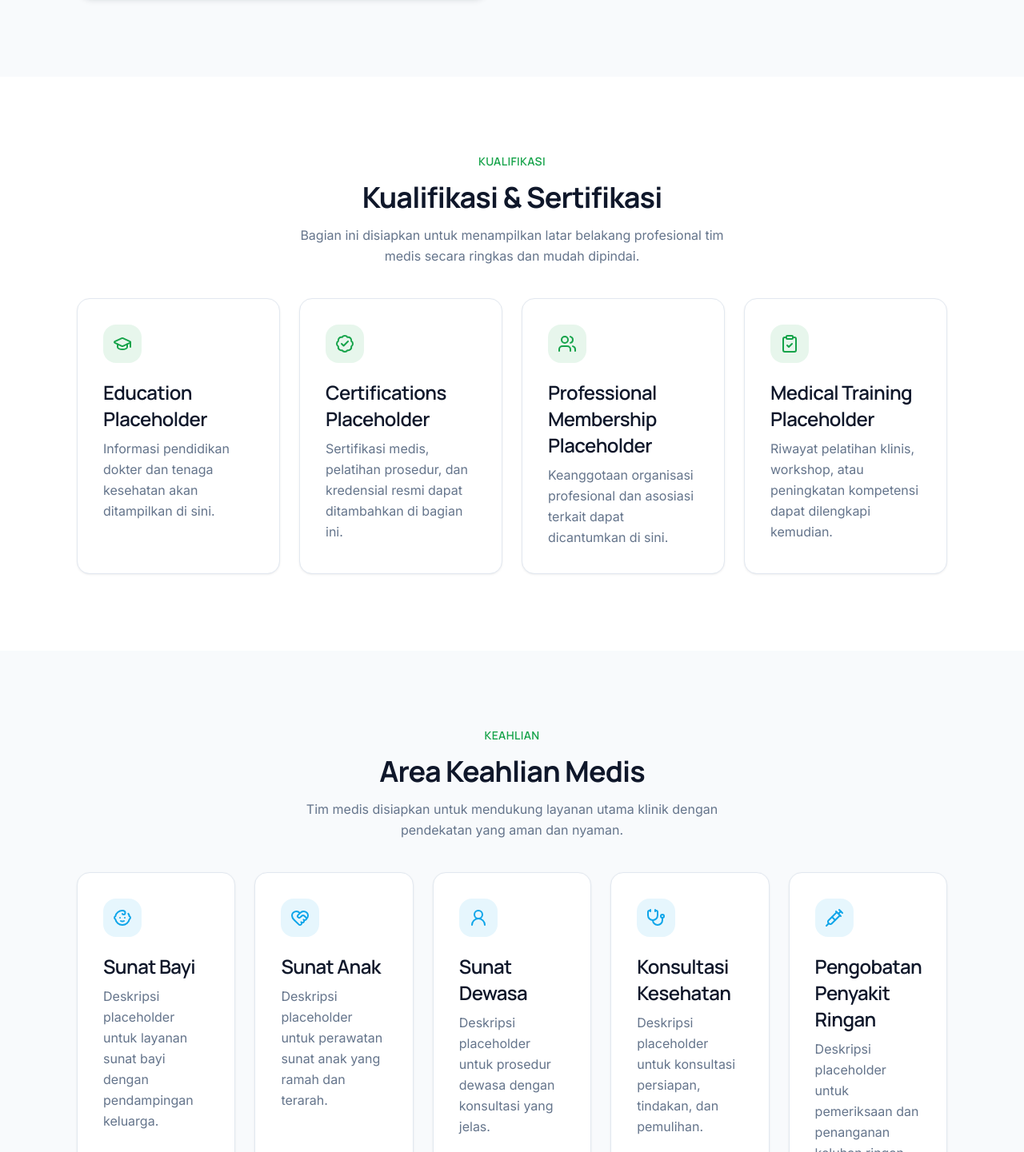
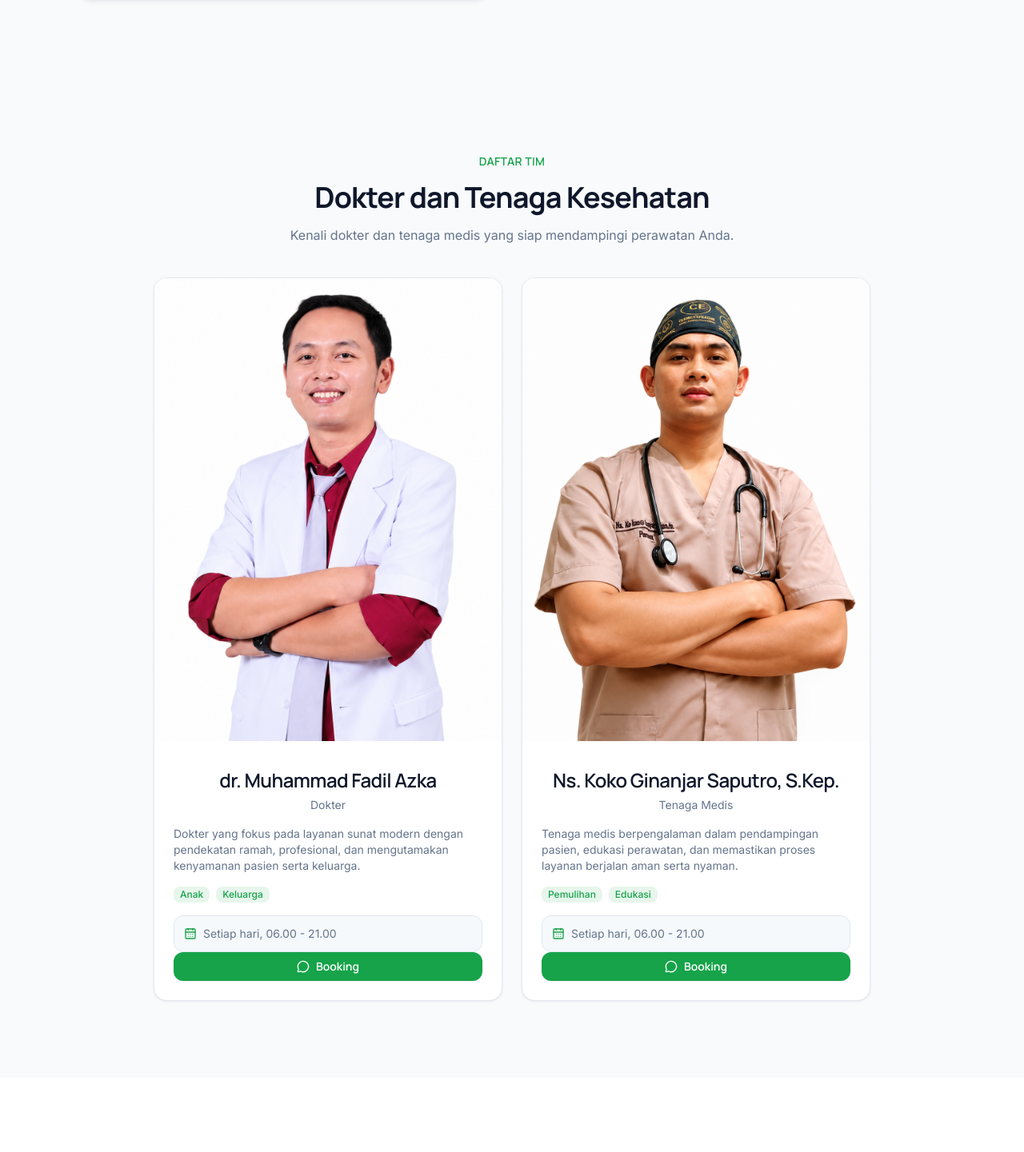
Before and after one commit to kenzonuts/home-medici, a Next.js app: page /tim-medis in a window 1280 px wide. Shown: the part 809-2250 px from the top of the page at 80% size. Built offline with nearby package versions, Linux system fonts and the light colour scheme; no server answers.

Commit message:
create 2 card dr

```diff
--- a/app/page.tsx
+++ b/app/page.tsx
@@ -3,6 +3,7 @@ import {
   ClinicLocation,
   GalleryPreview,
   HeroSection,
+  MedicalTeamPreview,
   ServicesPreview,
   Testimonials,
   WhyChooseUs,
@@ -14,6 +15,7 @@ export default function HomePage() {
       <HeroSection />
       <ServicesPreview />
       <WhyChooseUs />
+      <MedicalTeamPreview />
       <GalleryPreview />
       <Testimonials />
       <BookingSection />
--- a/app/tim-medis/page.tsx
+++ b/app/tim-medis/page.tsx
@@ -2,6 +2,7 @@ import type { Metadata } from "next";
 
 import {
   ExpertiseAreas,
+  MedicalTeamGrid,
   Qualifications,
   TeamAppointmentCta,
   TeamIntroduction,
@@ -28,6 +29,7 @@ export default function MedicalTeamPage() {
         breadcrumbs={header.breadcrumbs}
       />
       <TeamIntroduction />
+      <MedicalTeamGrid />
       <Qualifications />
       <ExpertiseAreas />
       <WhyChooseMedicalTeam />
--- /dev/null
+++ b/components/sections/home/MedicalTeamPreview.tsx
@@ -0,0 +1,54 @@
+import { FadeUp, StaggerContainer, StaggerItem } from "@/components/animations";
+import { Section } from "@/components/layout/Section";
+import { ImagePlaceholder } from "@/components/shared/ImagePlaceholder";
+import { SectionCTA } from "@/components/shared/SectionCTA";
+import { DoctorCard } from "@/components/ui/Card";
+import { Caption, HeadingSM, SectionTitle } from "@/components/ui/Typography";
+import { homepageContent } from "@/constants/homepage";
+
+export function MedicalTeamPreview() {
+  const { team } = homepageContent;
+
+  return (
+    <Section id="tim-medis" aria-labelledby="team-heading" spacing="lg">
+      <FadeUp>
+        <SectionTitle
+          id="team-heading"
+          align="center"
+          eyebrow={team.eyebrow}
+          title={team.title}
+          description={team.description}
+          className="mb-10"
+        />
+      </FadeUp>
+
+      <StaggerContainer className="mx-auto grid max-w-4xl gap-6 sm:grid-cols-2">
+        {team.items.map((doctor) => (
+          <StaggerItem key={doctor.id}>
+            <DoctorCard
+              className="transition-transform duration-200 hover:-translate-y-1"
+              media={
+                <ImagePlaceholder
+                  label={`Foto ${doctor.name}`}
+                  imageSrc={doctor.imageSrc}
+                  aspect="portrait"
+                  className="rounded-none"
+                />
+              }
+              header={
+                <div className="mt-2 space-y-1">
+                  <HeadingSM as="h3">{doctor.name}</HeadingSM>
+                  <Caption>{doctor.position}</Caption>
+                </div>
+              }
+            />
+          </StaggerItem>
+        ))}
+      </StaggerContainer>
+
+      <FadeUp>
+        <SectionCTA href={team.ctaHref} label={team.ctaLabel} />
+      </FadeUp>
+    </Section>
+  );
+}
--- a/components/sections/home/index.ts
+++ b/components/sections/home/index.ts
@@ -2,6 +2,7 @@ export { BookingSection } from "./BookingSection";
 export { ClinicLocation } from "./ClinicLocation";
 export { GalleryPreview } from "./GalleryPreview";
 export { HeroSection } from "./HeroSection";
+export { MedicalTeamPreview } from "./MedicalTeamPreview";
 export { ServicesPreview } from "./ServicesPreview";
 export { Testimonials } from "./Testimonials";
 export { WhyChooseUs } from "./WhyChooseUs";
--- /dev/null
+++ b/components/sections/team/DoctorProfileCard.tsx
@@ -0,0 +1,73 @@
+import Link from "next/link";
+import { CalendarDays, MessageCircle } from "lucide-react";
+
+import { ImagePlaceholder } from "@/components/shared/ImagePlaceholder";
+import { buttonVariants } from "@/components/ui/Button";
+import { DoctorCard } from "@/components/ui/Card";
+import { Tag } from "@/components/ui/Tag";
+import { Caption, HeadingSM, Paragraph } from "@/components/ui/Typography";
+import { getWhatsAppUrl } from "@/constants/contact";
+import type { TeamDoctor } from "@/constants/team";
+import { cn } from "@/lib/utils";
+
+export type DoctorProfileCardProps = {
+  doctor: TeamDoctor;
+};
+
+export function DoctorProfileCard({ doctor }: DoctorProfileCardProps) {
+  return (
+    <DoctorCard
+      className="transition-transform duration-200 hover:-translate-y-1"
+      media={
+        <ImagePlaceholder
+          label={doctor.imageLabel}
+          imageSrc={doctor.imageSrc}
+          aspect="portrait"
+          className="rounded-none"
+        />
+      }
+      header={
+        <div className="mt-2 space-y-1">
+          <HeadingSM as="h3">{doctor.name}</HeadingSM>
+          <Caption>{doctor.position}</Caption>
+        </div>
+      }
+      footer={
+        <Link
+          href={getWhatsAppUrl(doctor.ctaMessage)}
+          target="_blank"
+          rel="noopener noreferrer"
+          aria-label={`Booking WhatsApp untuk ${doctor.name}`}
+          className={cn(
+            buttonVariants({ variant: "primary", size: "sm", fullWidth: true }),
+          )}
+        >
+          <MessageCircle className="size-4" aria-hidden />
+          {doctor.ctaLabel}
+        </Link>
+      }
+    >
+      <div className="flex flex-1 flex-col gap-4 pt-4 text-left">
+        <Paragraph className="text-sm">{doctor.bio}</Paragraph>
+
+        <div className="flex flex-wrap gap-2">
+          {doctor.specialtyTags.map((tag) => (
+            <Tag key={tag} size="sm" variant="primary">
+              {tag}
+            </Tag>
+          ))}
+        </div>
+
+        <div className="rounded-lg border border-border bg-muted/60 p-3">
+          <div className="flex items-start gap-2 text-sm text-muted-foreground">
+            <CalendarDays
+              className="mt-0.5 size-4 shrink-0 text-primary"
+              aria-hidden
+            />
+            <span>{doctor.schedule}</span>
+          </div>
+        </div>
+      </div>
+    </DoctorCard>
+  );
+}
--- /dev/null
+++ b/components/sections/team/MedicalTeamGrid.tsx
@@ -0,0 +1,32 @@
+import { FadeUp, StaggerContainer, StaggerItem } from "@/components/animations";
+import { DoctorProfileCard } from "@/components/sections/team/DoctorProfileCard";
+import { Section } from "@/components/layout/Section";
+import { SectionTitle } from "@/components/ui/Typography";
+import { teamContent } from "@/constants/team";
+
+export function MedicalTeamGrid() {
+  const { doctors } = teamContent;
+
+  return (
+    <Section id="daftar-tim-medis" aria-labelledby="medical-team-heading">
+      <FadeUp>
+        <SectionTitle
+          id="medical-team-heading"
+          align="center"
+          eyebrow={doctors.eyebrow}
+          title={doctors.title}
+          description={doctors.description}
+          className="mb-10"
+        />
+      </FadeUp>
+
+      <StaggerContainer className="grid gap-6 sm:grid-cols-2 lg:grid-cols-2 max-w-4xl mx-auto">
+        {doctors.items.map((doctor) => (
+          <StaggerItem key={doctor.id}>
+            <DoctorProfileCard doctor={doctor} />
+          </StaggerItem>
+        ))}
+      </StaggerContainer>
+    </Section>
+  );
+}
--- a/components/sections/team/index.ts
+++ b/components/sections/team/index.ts
@@ -1,4 +1,7 @@
 export { ExpertiseAreas } from "./ExpertiseAreas";
+export { DoctorProfileCard } from "./DoctorProfileCard";
+export type { DoctorProfileCardProps } from "./DoctorProfileCard";
+export { MedicalTeamGrid } from "./MedicalTeamGrid";
 export { Qualifications } from "./Qualifications";
 export { TeamAppointmentCta } from "./TeamAppointmentCta";
 export { TeamIntroduction } from "./TeamIntroduction";
--- a/constants/homepage.ts
+++ b/constants/homepage.ts
@@ -15,6 +15,13 @@ export type FeatureItem = {
 export type GalleryItem = {
   id: string;
   label: string;
+  imageSrc?: string;
+};
+
+export type DoctorPreview = {
+  id: string;
+  name: string;
+  position: string;
   imageSrc?: string;
 };
 
@@ -154,6 +161,27 @@ export const homepageContent = {
       },
     ] satisfies FeatureItem[],
   },
+  team: {
+    eyebrow: "Tim Medis",
+    title: "Tim Medis Kami",
+    description: "Kenali tenaga medis yang siap mendampingi perawatan Anda.",
+    ctaLabel: "Lihat Tim Medis",
+    ctaHref: "/tim-medis",
+    items: [
+      {
+        id: "dokter-1",
+        name: "dr. Muhammad Fadil Azka",
+        position: "Dokter",
+        imageSrc: "/images/dr 1.png",
+      },
+      {
+        id: "dokter-2",
+        name: "Ns. Koko Ginanjar Saputro, S.Kep.",
+        position: "Tenaga Medis",
+        imageSrc: "/images/dr 2.png",
+      },
+    ] satisfies DoctorPreview[],
+  },
   gallery: {
     eyebrow: "Galeri",
     title: "Suasana Klinik",
--- a/constants/index.ts
+++ b/constants/index.ts
@@ -29,6 +29,7 @@ export type {
 } from "./gallery";
 export { homepageContent } from "./homepage";
 export type {
+  DoctorPreview,
   FeatureItem,
   GalleryItem,
   OpeningHour,
@@ -51,6 +52,7 @@ export type {
   ExpertiseArea,
   QualificationItem,
   TeamBreadcrumb,
+  TeamDoctor,
   TeamTrustItem,
 } from "./team";
 export { SITE_DESCRIPTION, SITE_LOCALE, SITE_NAME, SITE_URL, STUDIO_CREDIT } from "./site";
--- a/constants/team.ts
+++ b/constants/team.ts
@@ -1,6 +1,20 @@
 import type { BreadcrumbItem } from "@/constants/services";
 
 export type TeamBreadcrumb = BreadcrumbItem;
+
+export type TeamDoctor = {
+  id: string;
+  name: string;
+  position: string;
+  bio: string;
+  expertise: readonly string[];
+  specialtyTags: readonly string[];
+  schedule: string;
+  imageLabel: string;
+  imageSrc?: string;
+  ctaLabel: string;
+  ctaMessage: string;
+};
 
 export type QualificationItem = {
   id: string;
@@ -51,6 +65,42 @@ export const teamContent = {
     body: "Dengan pendekatan ramah dan profesional, tim medis Rumah Sunat Modern Jati siap mendampingi setiap usia pasien agar prosedur berlangsung lebih aman dan nyaman.",
     imageLabel: "Tim medis Rumah Sunat Modern Jati",
     imageSrc: "/images/hero-klinik.png",
+  },
+  doctors: {
+    eyebrow: "Daftar Tim",
+    title: "Dokter dan Tenaga Kesehatan",
+    description:
+      "Kenali dokter dan tenaga medis yang siap mendampingi perawatan Anda.",
+    items: [
+      {
+        id: "doctor-1",
+        name: "dr. Muhammad Fadil Azka",
+        position: "Dokter",
+        bio: "Dokter yang fokus pada layanan sunat modern dengan pendekatan ramah, profesional, dan mengutamakan kenyamanan pasien serta keluarga.",
+        expertise: ["Sunat Anak", "Konsultasi"],
+        specialtyTags: ["Anak", "Keluarga"],
+        schedule: "Setiap hari, 06.00 - 21.00",
+        imageLabel: "Foto dr. Muhammad Fadil Azka",
+        imageSrc: "/images/dr 1.png",
+        ctaLabel: "Booking",
+        ctaMessage:
+          "Halo Rumah Sunat Modern Jati, saya ingin booking dengan dr. Muhammad Fadil Azka.",
+      },
+      {
+        id: "doctor-2",
+        name: "Ns. Koko Ginanjar Saputro, S.Kep.",
+        position: "Tenaga Medis",
+        bio: "Tenaga medis berpengalaman dalam pendampingan pasien, edukasi perawatan, dan memastikan proses layanan berjalan aman serta nyaman.",
+        expertise: ["Perawatan", "Edukasi Pasien"],
+        specialtyTags: ["Pemulihan", "Edukasi"],
+        schedule: "Setiap hari, 06.00 - 21.00",
+        imageLabel: "Foto Ns. Koko Ginanjar Saputro",
+        imageSrc: "/images/dr 2.png",
+        ctaLabel: "Booking",
+        ctaMessage:
+          "Halo Rumah Sunat Modern Jati, saya ingin booking dengan Ns. Koko Ginanjar Saputro.",
+      },
+    ] satisfies TeamDoctor[],
   },
   qualifications: {
     eyebrow: "Kualifikasi",
```
